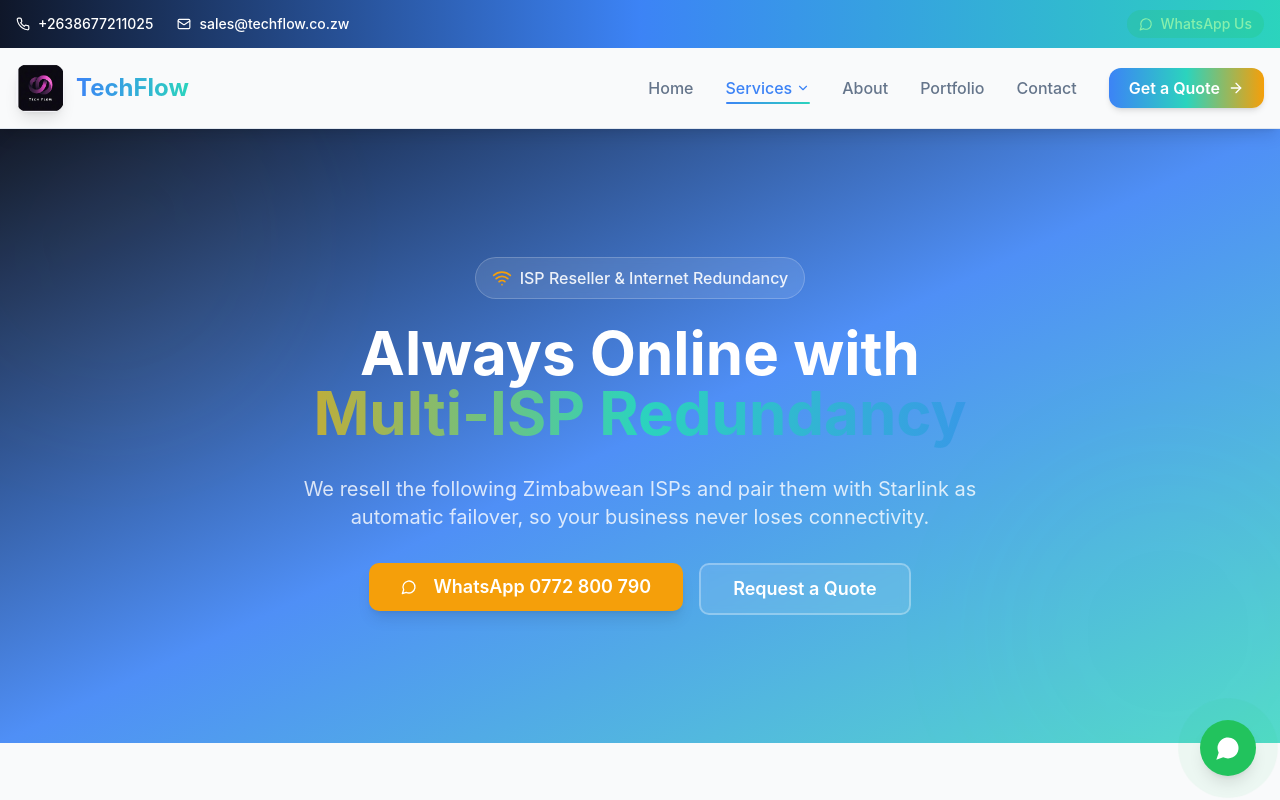
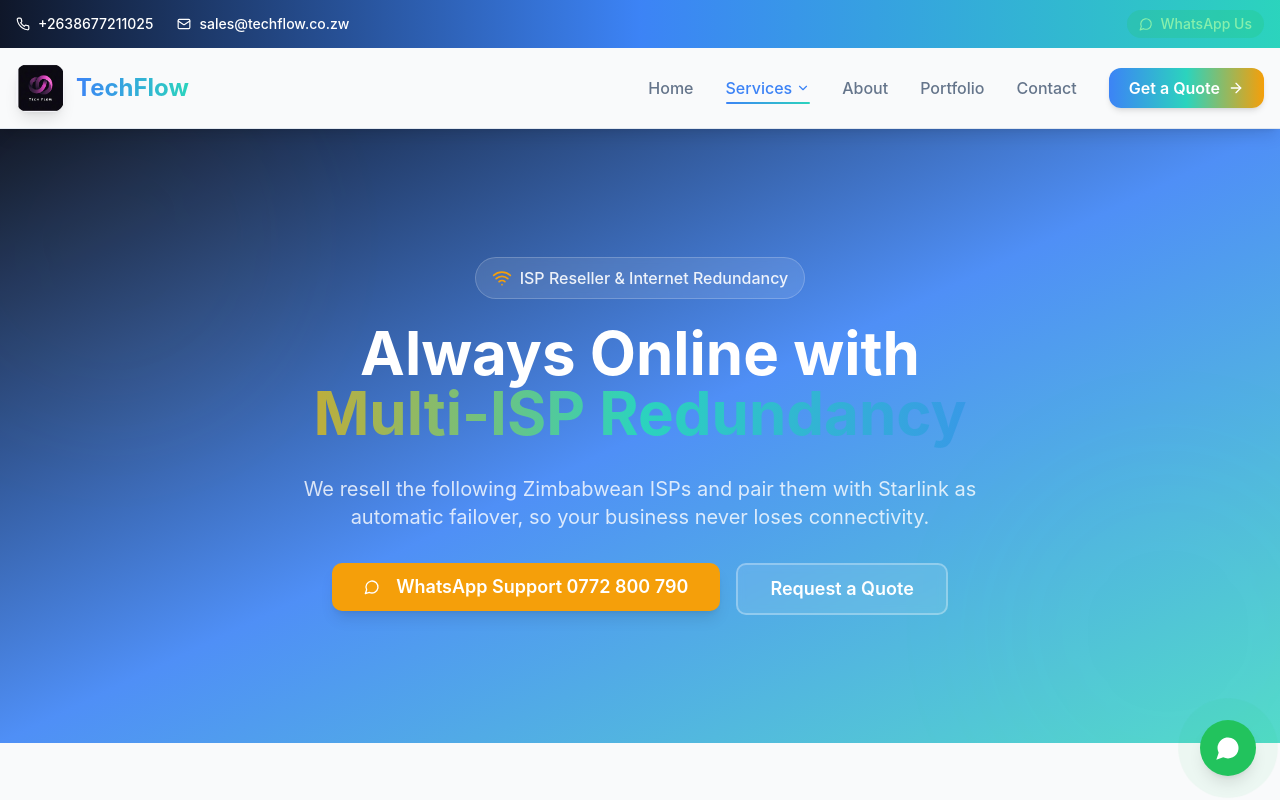
Before and after one commit to AndileTL/techflow-echo-project, a React (Vite) app: page /isp-reseller in a window 1280 px wide. Shown: the top 800 px of the page. Built offline with nearby package versions, Linux system fonts and the light colour scheme.

Commit message:
Changes
Co-authored-by: AndileTL <200150940+AndileTL@users.noreply.github.com>

```diff
--- a/src/pages/IspReseller.tsx
+++ b/src/pages/IspReseller.tsx
@@ -105,7 +105,7 @@ const IspReseller = () => {
                   rel="noopener noreferrer"
                 >
                   <MessageCircle className="mr-2" size={20} />
-                  WhatsApp 0772 800 790
+                  WhatsApp Support 0772 800 790
                 </a>
               </Button>
               <Button
```
